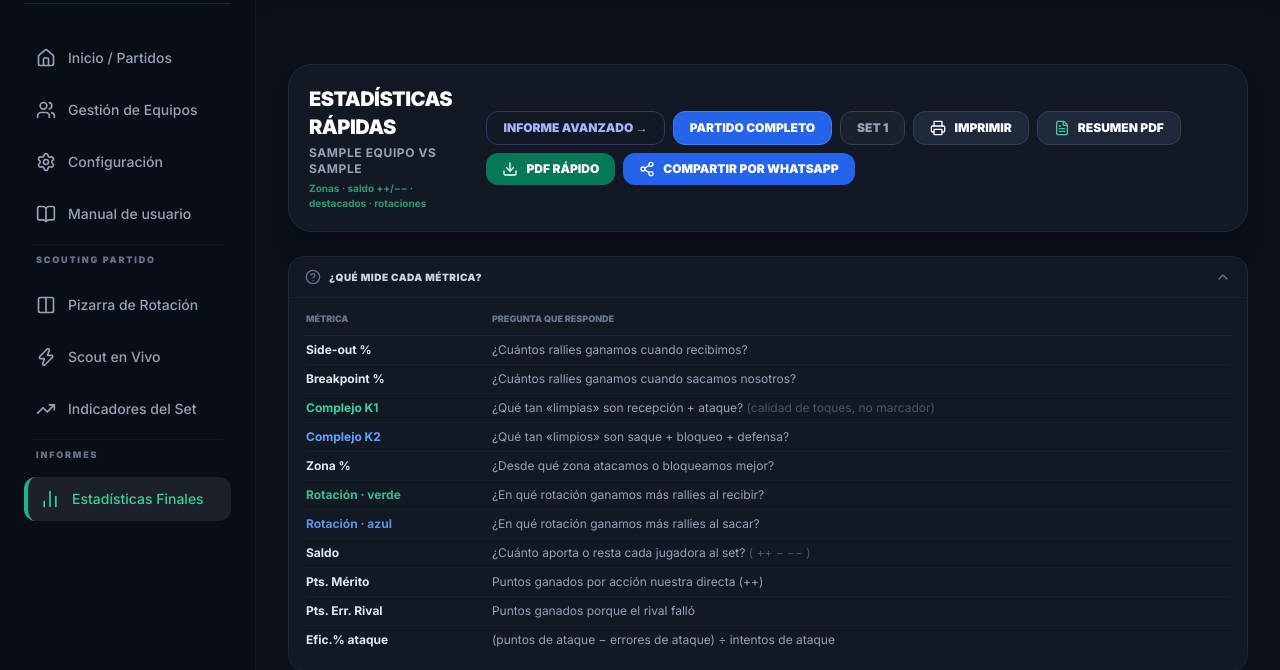
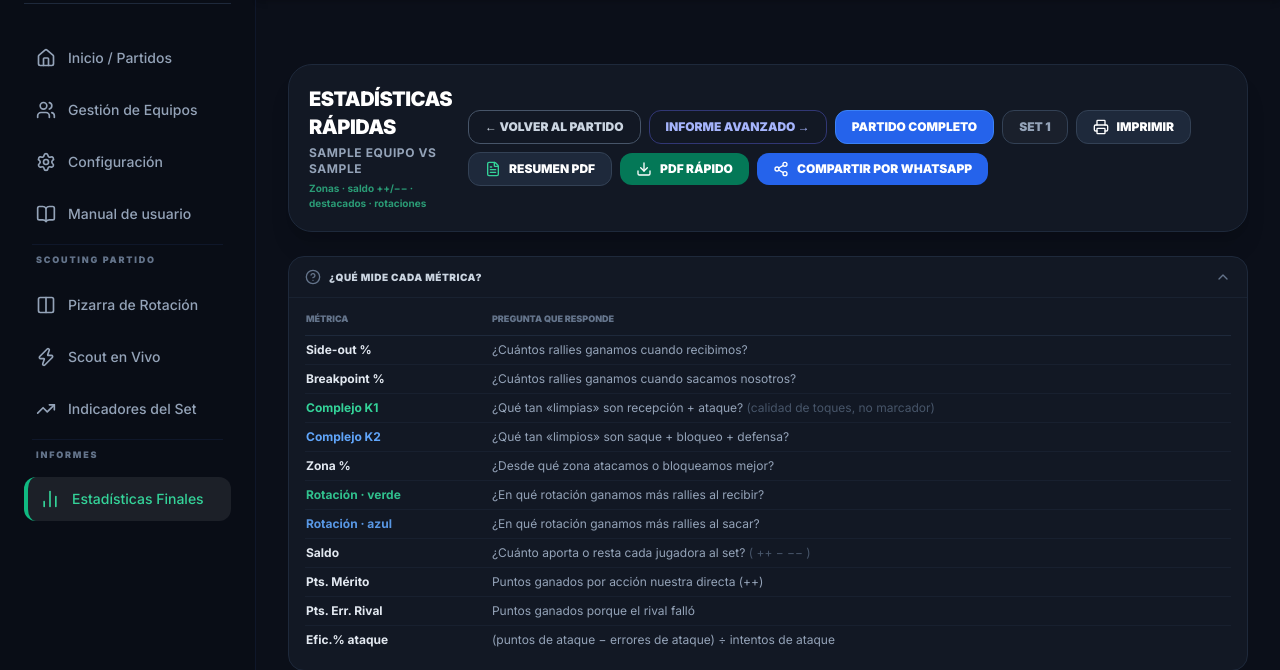
Before and after one commit to marioreyesapresa/MyVolleyStats, a Django app: page /partido/1/stats-final/ in a window 1280 px wide. Shown: the part 77-747 px from the top of the page. Run offline with Django 5.2, Linux system fonts and the light colour scheme; a user stored in the database is signed in; tables that the repository leaves empty hold one stand-in row (values such as "Sample post"); some libraries are stand-ins or nearby versions.

Commit message:
Añadir botón para volver al partido desde informes.
Evita quedarse atrapado en iOS/PWA cuando el gesto de deslizar para volver no funciona.

Co-authored-by: Cursor <cursoragent@cursor.com>

```diff
--- a/stats_app/templates/stats_app/post_match_report.html
+++ b/stats_app/templates/stats_app/post_match_report.html
@@ -31,6 +31,9 @@
             <p class="text-emerald-400/70 text-[10px] mt-1 font-bold">Zonas · saldo ++/−− · destacados · rotaciones</p>
         </div>
         <div class="flex items-center gap-2 flex-wrap">
+            <a href="{% url 'stats_app:modo_partido' partido.id %}?tab=scout" class="px-4 py-2 rounded-xl text-xs font-black uppercase border border-slate-600 text-slate-300 hover:text-white hover:border-slate-500">
+                ← Volver al partido
+            </a>
             <a href="{% url 'stats_app:partido_stats_avanzado' partido.id %}?set={{ set_actual }}" class="px-4 py-2 rounded-xl text-xs font-black uppercase border border-indigo-500/40 text-indigo-300 hover:text-white hover:bg-indigo-600/20">
                 Informe Avanzado →
             </a>
--- a/stats_app/templates/stats_app/post_match_report_avanzado.html
+++ b/stats_app/templates/stats_app/post_match_report_avanzado.html
@@ -33,6 +33,9 @@
             <p class="text-blue-400/80 text-[10px] mt-1 font-bold">Escala completa: ++ · + · = · − · −− · Red</p>
         </div>
         <div class="flex items-center gap-2 flex-wrap">
+            <a href="{% url 'stats_app:modo_partido' partido.id %}?tab=scout" class="px-4 py-2 rounded-xl text-xs font-black uppercase border border-slate-600 text-slate-300 hover:text-white hover:border-slate-500">
+                ← Volver al partido
+            </a>
             <a href="{% url 'stats_app:partido_stats_final' partido.id %}?set={{ set_actual }}" class="px-4 py-2 rounded-xl text-xs font-black uppercase border border-slate-600 text-slate-300 hover:text-white hover:border-slate-500">
                 ← Estadísticas Rápidas
             </a>
```
